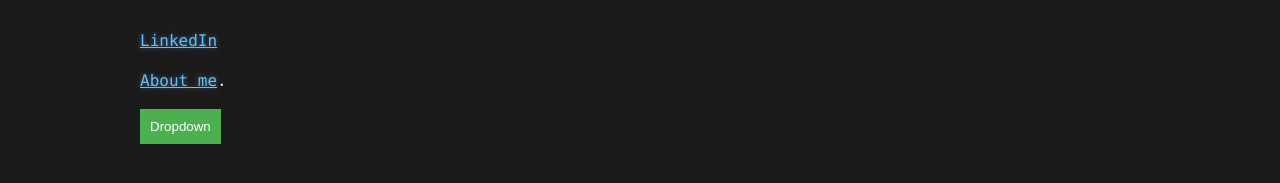
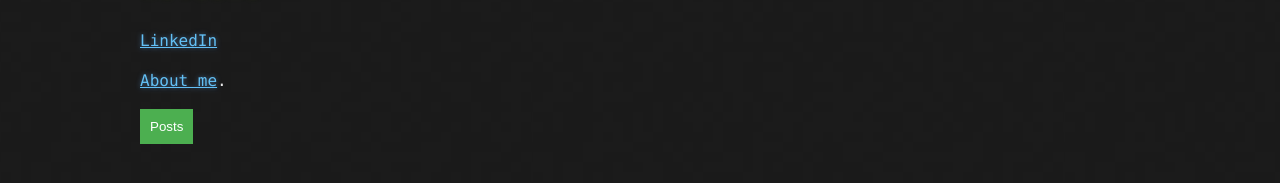
Before and after one commit to owenw1lliams/owenw1lliams.github.io, a Jekyll site: the page built from index.md, in a window 1280 px wide. Shown: the part 209-392 px from the top of the page. Built offline with Jekyll 4.4.1, drawn with Linux system fonts in a browser that asks for light colours; our own code applies the rules of GitHub Pages for plain Markdown files.

Commit message:
Update index.md

```diff
--- a/index.md
+++ b/index.md
@@ -50,7 +50,7 @@ layout: default
 </head>
 <body>
     <div class="dropdown">
-        <button class="dropbtn">Dropdown</button>
+        <button class="dropbtn">Posts</button>
         <div class="dropdown-content">
             <a href="#">[Posts](https://owenw1lliams.github.io/posts.html)</a>
             <!-- Add more links for your other posts here -->
```
